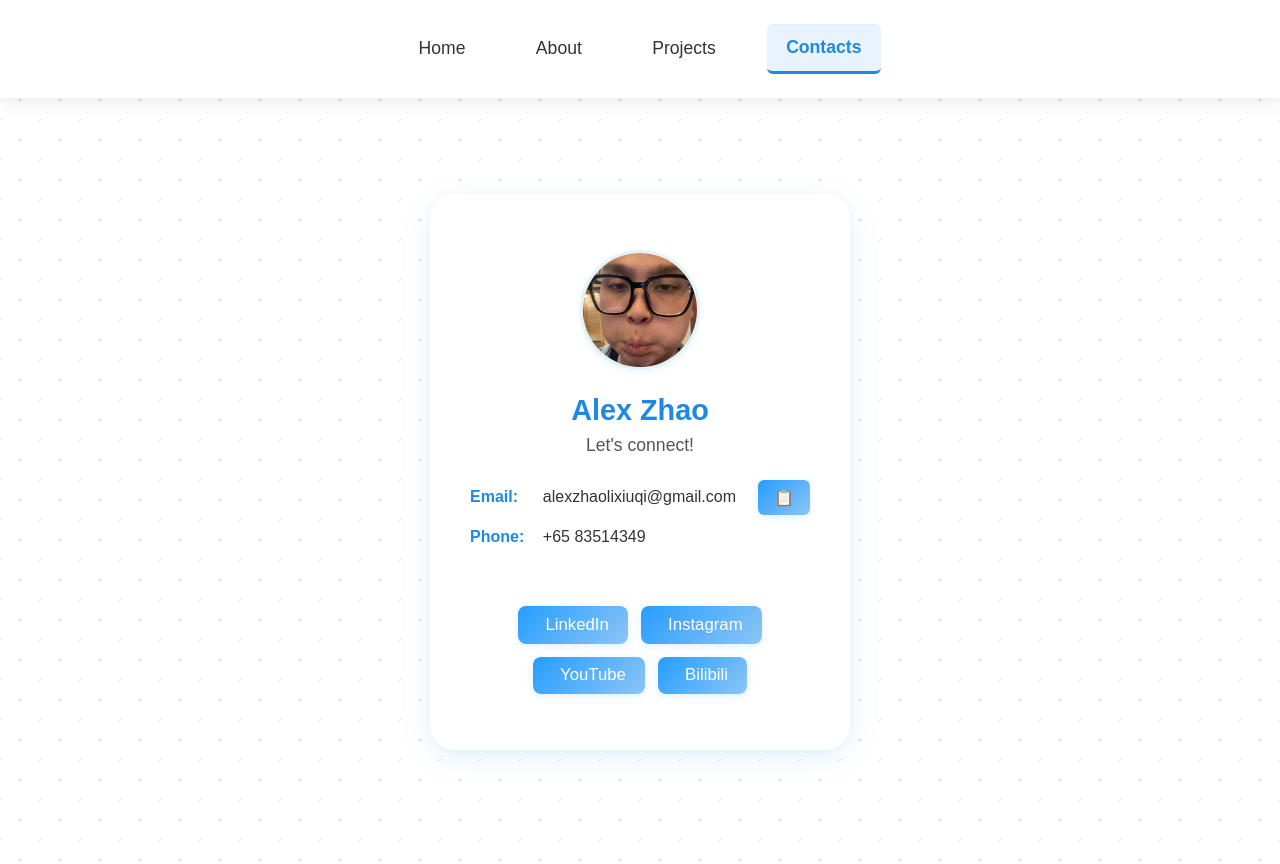
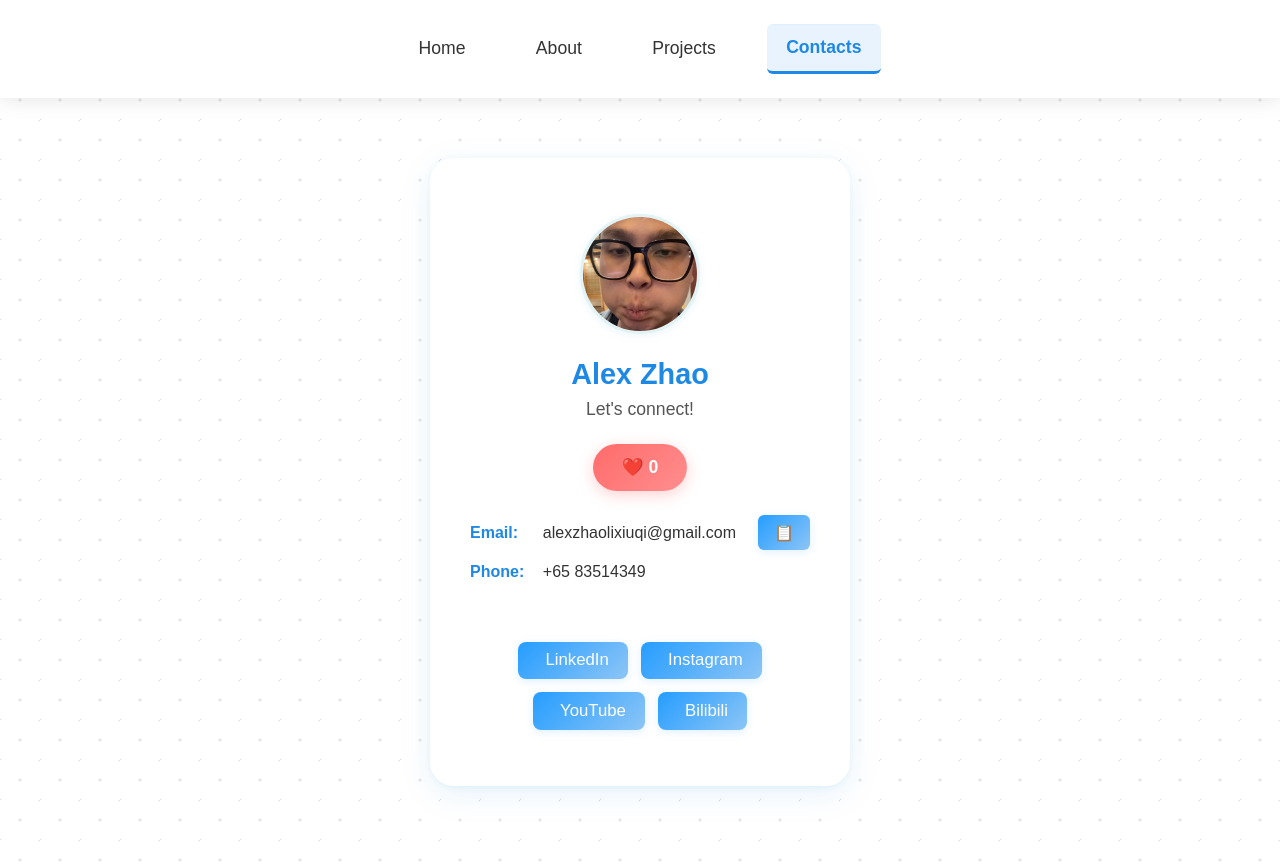
Before and after one commit to alexgoexercise/portfolio_node.js, a Next.js app: page /contacts in a window 1280 px wide. Built offline with nearby package versions, Linux system fonts and the light colour scheme.

Commit message:
Additional feature: like button
added a clickable like button as additional feature

```diff
--- a/src/pages/Contacts.css
+++ b/src/pages/Contacts.css
@@ -67,6 +67,51 @@
   font-size: clamp(0.95rem, 2.5vw, 1.1rem);
   margin-bottom: clamp(1rem, 3vw, 1.5rem);
   text-align: center;
+}
+
+/* Like button section */
+.like-section {
+  margin-bottom: clamp(1rem, 3vw, 1.5rem);
+  text-align: center;
+}
+
+.like-button {
+  background: linear-gradient(135deg, #ff6b6b 0%, #ff8e8e 100%);
+  color: white;
+  border: none;
+  border-radius: 25px;
+  padding: clamp(0.5rem, 2vw, 0.8rem) clamp(1.2rem, 3vw, 1.8rem);
+  font-size: clamp(0.9rem, 2.5vw, 1.1rem);
+  font-weight: 600;
+  cursor: pointer;
+  transition: all 0.3s ease;
+  box-shadow: 0 4px 15px rgba(255, 107, 107, 0.3);
+  display: flex;
+  align-items: center;
+  gap: 0.5rem;
+  margin: 0 auto;
+}
+
+.like-button:hover {
+  background: linear-gradient(135deg, #ff5252 0%, #ff7676 100%);
+  transform: translateY(-2px);
+  box-shadow: 0 6px 20px rgba(255, 107, 107, 0.4);
+}
+
+.like-button:active {
+  transform: translateY(0);
+  box-shadow: 0 2px 10px rgba(255, 107, 107, 0.3);
+}
+
+.like-button:disabled {
+  opacity: 0.7;
+  cursor: not-allowed;
+  transform: none;
+}
+
+.like-button:disabled:hover {
+  transform: none;
+  box-shadow: 0 4px 15px rgba(255, 107, 107, 0.3);
 }
 
 .contact-info {
--- a/src/pages/api/hello.ts
+++ /dev/null
@@ -1,13 +0,0 @@
-// Next.js API route support: https://nextjs.org/docs/api-routes/introduction
-import type { NextApiRequest, NextApiResponse } from "next";
-
-type Data = {
-  name: string;
-};
-
-export default function handler(
-  req: NextApiRequest,
-  res: NextApiResponse<Data>,
-) {
-  res.status(200).json({ name: "John Doe" });
-}
--- /dev/null
+++ b/src/pages/api/likes.ts
@@ -0,0 +1,52 @@
+import { NextApiRequest, NextApiResponse } from 'next';
+import fs from 'fs';
+import path from 'path';
+
+const dataFilePath = path.join(process.cwd(), 'data', 'likes.json');
+
+// Ensure data directory exists
+const ensureDataDir = () => {
+  const dataDir = path.join(process.cwd(), 'data');
+  if (!fs.existsSync(dataDir)) {
+    fs.mkdirSync(dataDir, { recursive: true });
+  }
+};
+
+// Read likes from file
+const readLikes = (): number => {
+  try {
+    ensureDataDir();
+    if (fs.existsSync(dataFilePath)) {
+      const data = fs.readFileSync(dataFilePath, 'utf8');
+      return JSON.parse(data).likes || 0;
+    }
+  } catch (error) {
+    console.error('Error reading likes:', error);
+  }
+  return 0;
+};
+
+// Write likes to file
+const writeLikes = (likes: number) => {
+  try {
+    ensureDataDir();
+    fs.writeFileSync(dataFilePath, JSON.stringify({ likes }));
+  } catch (error) {
+    console.error('Error writing likes:', error);
+  }
+};
+
+export default function handler(req: NextApiRequest, res: NextApiResponse) {
+  if (req.method === 'GET') {
+    const likes = readLikes();
+    res.status(200).json({ likes });
+  } else if (req.method === 'POST') {
+    const currentLikes = readLikes();
+    const newLikes = currentLikes + 1;
+    writeLikes(newLikes);
+    res.status(200).json({ likes: newLikes });
+  } else {
+    res.setHeader('Allow', ['GET', 'POST']);
+    res.status(405).end(`Method ${req.method} Not Allowed`);
+  }
+}
--- a/src/pages/contacts.tsx
+++ b/src/pages/contacts.tsx
@@ -1,11 +1,21 @@
 import Image from 'next/image';
-import { useState } from 'react';
+import { useState, useEffect } from 'react';
 
 export default function Contacts() {
   const [copied, setCopied] = useState(false);
   const [showPopup, setShowPopup] = useState(false);
+  const [likes, setLikes] = useState(0);
+  const [isLiking, setIsLiking] = useState(false);
   const email = "alexzhaolixiuqi@gmail.com";
   const phone = "+65 83514349";
+
+  // Load likes on component mount
+  useEffect(() => {
+    fetch('/api/likes')
+      .then(res => res.json())
+      .then(data => setLikes(data.likes))
+      .catch(err => console.error('Error loading likes:', err));
+  }, []);
 
   function handleCopyEmail() {
     navigator.clipboard.writeText(email)
@@ -23,6 +33,29 @@ export default function Contacts() {
     setShowPopup(false);
   }
 
+  async function handleLike() {
+    if (isLiking) return; // Prevent multiple clicks
+
+    setIsLiking(true);
+    try {
+      const response = await fetch('/api/likes', {
+        method: 'POST',
+        headers: {
+          'Content-Type': 'application/json',
+        },
+      });
+
+      if (response.ok) {
+        const data = await response.json();
+        setLikes(data.likes);
+      }
+    } catch (error) {
+      console.error('Error updating likes:', error);
+    } finally {
+      setIsLiking(false);
+    }
+  }
+
   return (
     <div className="contacts-page-bg">
       <div className="contact-card">
@@ -38,6 +71,19 @@ export default function Contacts() {
         />
         <h2 className="contact-name">Alex Zhao</h2>
         <p className="contact-role">Let&apos;s connect!</p>
+
+        {/* Like Button */}
+        <div className="like-section">
+          <button
+            className="like-button"
+            onClick={handleLike}
+            disabled={isLiking}
+            title="Like my portfolio!"
+          >
+            ❤️ {likes}
+          </button>
+        </div>
+
         <div className="contact-info">
           <div className="contact-row">
             <span className="contact-label">Email:</span>
```
Also changed, not shown: 1 other file (tests, documents, lock files or other folders).
